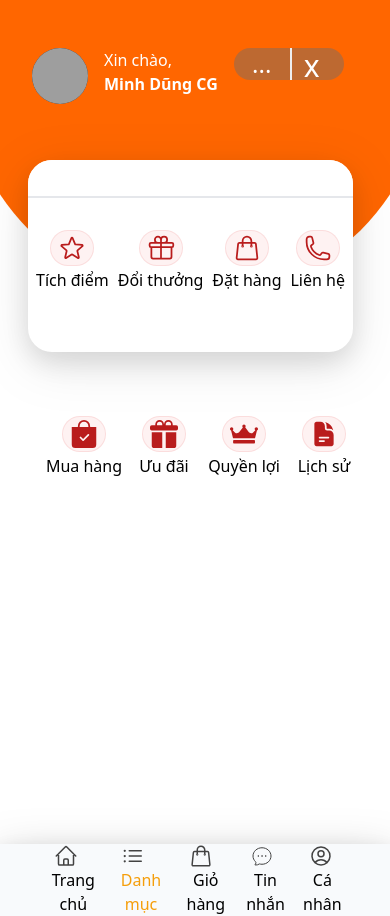
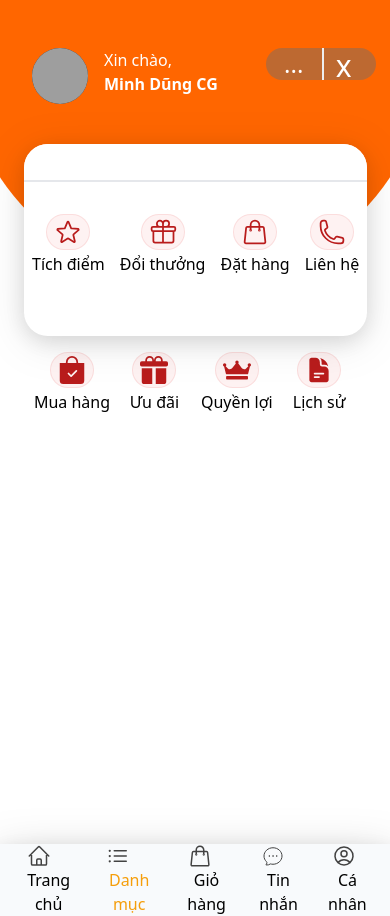
Before and after one commit to JaykibyMinhDung/Web-zalo-deploy2, a React (Create React App) app: page / in a window 390 px wide. Built offline with nearby package versions, Linux system fonts and the light colour scheme; grey boxes are pictures that could not be loaded.

Commit message:
responsive time 3

```diff
--- a/src/components/ListShop/HeaderShop.jsx
+++ b/src/components/ListShop/HeaderShop.jsx
@@ -13,7 +13,7 @@ const HeaderShop = () => {
     <React.Fragment>
       <div className=" relative p-5 flex items-center gap-4 justify-around bg-orange-navbar">
         <HomeIcon
-          className="sm:w-14 sm:h-10 w-1/5 ml-2 cursor-pointer"
+          className="sm:w-14 sm:h-10 w-1/5 cursor-pointer"
           color={"#fff"}
           onClick={BackHome}
         />
--- a/src/components/ListShop/Products.jsx
+++ b/src/components/ListShop/Products.jsx
@@ -9,7 +9,7 @@ const Products = (props) => {
   return (
     <div className="bg-white">
       {/* max-w-2xl */}
-      <div className="mx-auto  px-4 py-16 sm:px-6 sm:py-24 lg:max-w-7xl lg:px-8">
+      <div className="mx-auto  px-4 py-8 sm:px-6 sm:py-24 lg:max-w-7xl lg:px-8">
         <h2 className="sr-only">Products</h2>
 
         <div className="grid grid-cols-2 gap-x-6 gap-y-10 sm:grid-cols-2 lg:grid-cols-2 xl:grid-cols-4 xl:gap-x-8">
--- a/src/components/MainHome/MainHome.jsx
+++ b/src/components/MainHome/MainHome.jsx
@@ -8,9 +8,9 @@ import { ReactComponent as DocumentIcon } from "../../icon/documents-check.svg";
 const MainHome = () => {
   return (
     <main className=" w-full h-full">
-      <div className="absolute left-8 md:left-24 lg:left-20% 2xl:left-96 md:top-2/4 top-96 w-5/6 md:w-4/5 lg:w-3/5 h-60 rounded-3xl bg-white">
+      <div className="absolute left-5 md:left-24 lg:left-20% 2xl:left-96 top-80 md:top-2/4 w-90% md:w-4/5 lg:w-3/5 h-60 rounded-3xl bg-white">
         {/* Menu */}
-        <div className="flex flex-nowrap justify-between text-center mx-3 md:mx-8 mt-8">
+        <div className="flex flex-nowrap justify-between text-center mx-1 ml-3 md:mx-8 mt-8">
           <NavLink to="#">
             <span className="inline-flex items-center rounded-full bg-red-50 px-2 py-1 text-xs font-medium text-red-700 ring-1 ring-inset ring-red-600/10">
               <CartIcon className="w-7 sm:w-14" />
--- a/src/components/footer/Footer.jsx
+++ b/src/components/footer/Footer.jsx
@@ -39,10 +39,10 @@ const Footer = () => {
     >
       <>
         <div className="mx-auto w-screen px-2 sm:px-6 lg:px-8">
-          <div className="relative mx-8 flex items-center justify-between">
+          <div className="relative mx-px flex items-center justify-between">
             {navigation.map((item) => (
               // icon
-              <div className="flex-col text-center">
+              <div className="flex-col mx-1 text-center">
                 <NavLink
                   key={item.name}
                   to={item.href}
--- a/src/components/header/Header.jsx
+++ b/src/components/header/Header.jsx
@@ -29,7 +29,7 @@ const Header = () => {
           {/* Profile dropdown */}
           <Menu as="div" className="relative ml-8  flex items-center ">
             {/* <div className="md:mr-80 md:block lg:hidden hidden"> */}
-            <div className="md:mr-80 md:block lg:hidden">
+            <div className="md:mr-80 md:block block mr-8 lg:hidden">
               <div className="flex space-x-4 gap-y-8 w-fit mt-6">
                 <Menu.Button className="flex rounded-full w-14 h-14  bg-gray-800 text-sm focus:outline-none focus:ring-2 focus:ring-white focus:ring-offset-2 focus:ring-offset-gray-800">
                   <span className="sr-only ">Open user menu</span>
--- a/src/components/header/theme.css
+++ b/src/components/header/theme.css
@@ -2,7 +2,7 @@
   background-color: rgb(255, 102, 0);
   position: absolute;
   /* left: calc(100% - 55rem); */
-  top: -20%;
+  top: -22%;
   width: 120vw;
   height: 120vw;
   border-radius: 50%;
--- a/src/components/navbar/HeaderMenu.jsx
+++ b/src/components/navbar/HeaderMenu.jsx
@@ -7,7 +7,7 @@ import { ReactComponent as ContactIcon } from "../../icon/contact.svg";
 const HeaderMenu = () => {
   return (
     <div className=" w-full h-full">
-      <div className="absolute left-7 md:left-24 lg:left-20% 2xl:left-96 top-40 md:top-52 w-5/6 md:w-4/5 lg:w-3/5 h-48 md:h-60 drop-shadow-5xl rounded-3xl bg-white z-10">
+      <div className="absolute left-6 md:left-24 lg:left-20% 2xl:left-96 top-36 md:top-52 w-90% md:w-4/5 lg:w-3/5 h-48 md:h-60 drop-shadow-6xl rounded-3xl bg-white z-10">
         <input
           type="text"
           className="w-full h-1/5 border-b-2 text-center outline-0 rounded-t-3xl"
--- a/tailwind.config.js
+++ b/tailwind.config.js
@@ -13,12 +13,17 @@ module.exports = {
           "0 12px 25px rgba(0,0,0,0.10)",
           "0px 10px 12px rgba(0, 0, 0, 0.10)",
         ],
+        "6xl": [
+          "0 7px 20px rgba(0,0,0,0.10)",
+          "0px 5px 10px rgba(0, 0, 0, 0.10)",
+        ],
       },
       fontSize: {
         "10xl": "font-size: 20%; line-height: 1;",
       },
       spacing: {
         "20%": "20%",
+        "90%": "88%",
         "100px": "28rem",
       },
       backgroundColor: {
```
Also changed, not shown: 1 other file (tests, documents, lock files or other folders).
